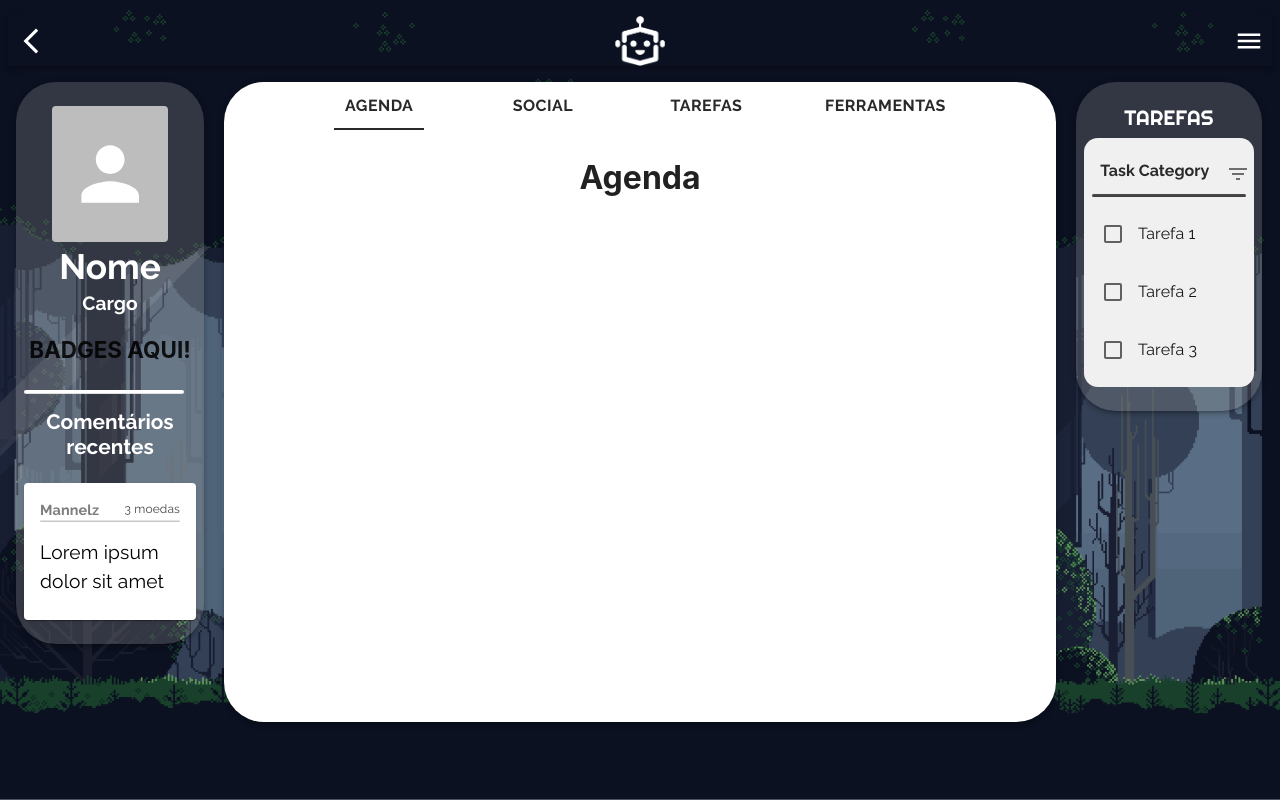
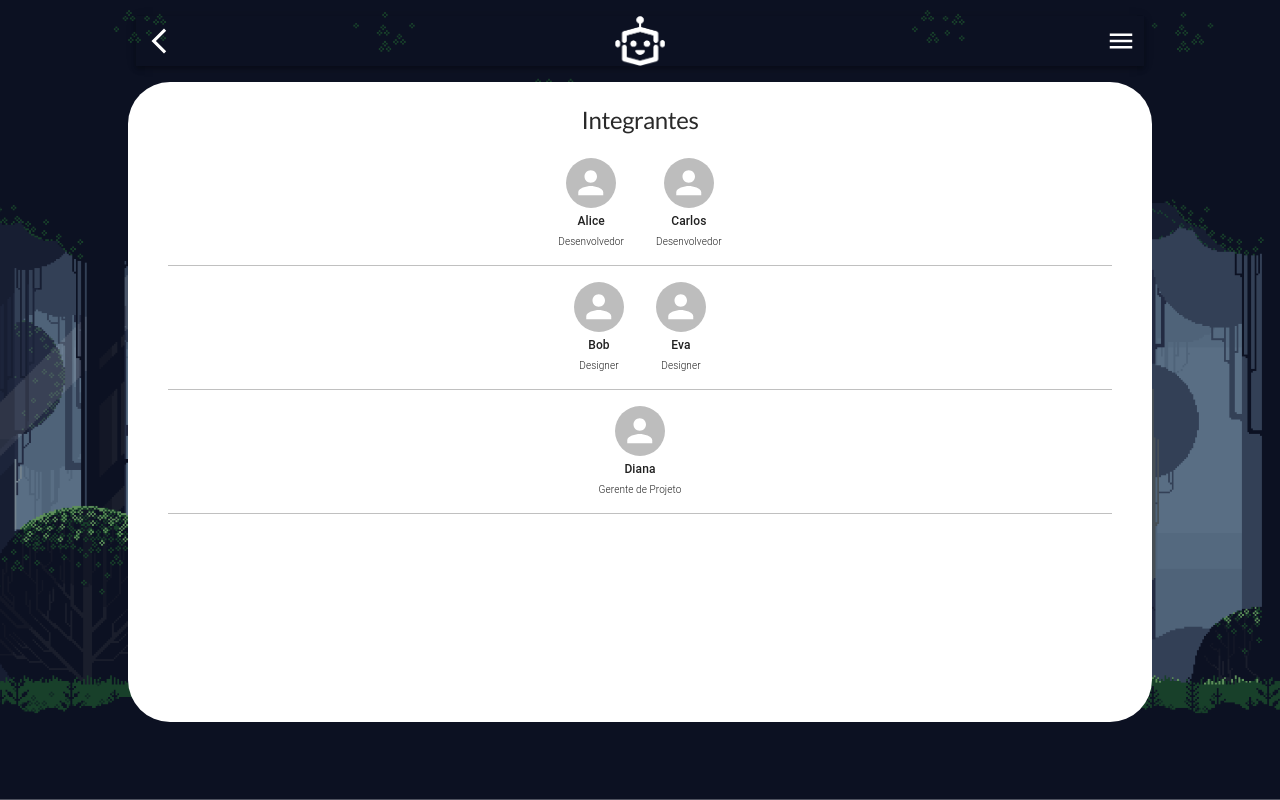
Before and after one commit to vareIIa/ADS-BD, a React (Vite) app: page / in a window 1280 px wide. Built offline with nearby package versions, Linux system fonts and the light colour scheme.

Commit message:
feat: create members list

```diff
--- a/src/App.jsx
+++ b/src/App.jsx
@@ -1,13 +1,17 @@
 import "./App.css";
 import "./assets/fonts/fonts.css";
-import PaginaInicial from "./pages/pagInicial.jsx";
-import PaginaLogin from "./pages/pagLogin.jsx";
+import CustomAppBar from "./components/customAppBar/customAppBar";
+import PaginaInicial from "./pages/pagInicial";
+import PaginaIntegrantes from "./pages/pagIntegrantes";
+import PaginaLogin from "./pages/pagLogin";
 
 function App() {
   return (
     <div className="App">
-      {/* <PaginaLogin /> */}
-      <PaginaInicial />
+      <CustomAppBar />
+      {/* <PaginaLogin />
+      <PaginaInicial /> */}
+      <PaginaIntegrantes />
     </div>
   );
 }
--- /dev/null
+++ b/src/components/membersList/membersList.jsx
@@ -0,0 +1,55 @@
+import { Box, Divider, List, ListItem } from "@mui/material";
+import CustomAvatar from "../customAvatar/customAvatar";
+import { Fragment } from "react";
+
+const MembersList = () => {
+  const funcionarios = [
+    { nome: "Alice", cargo: "Desenvolvedor" },
+    { nome: "Bob", cargo: "Designer" },
+    { nome: "Carlos", cargo: "Desenvolvedor" },
+    { nome: "Diana", cargo: "Gerente de Projeto" },
+    { nome: "Eva", cargo: "Designer" },
+  ];
+
+  const agruparPorCargo = (funcionarios) => {
+    return funcionarios.reduce((acc, funcionario) => {
+      const { cargo } = funcionario;
+      if (!acc[cargo]) {
+        acc[cargo] = [];
+      }
+      acc[cargo].push(funcionario);
+      return acc;
+    }, {});
+  };
+
+  const funcionariosFinal = agruparPorCargo(funcionarios);
+
+  return (
+    <List>
+      {Object.keys(funcionariosFinal).map((cargo) => (
+        <Fragment key={cargo}>
+          <Box
+            display={"flex"}
+            justifyContent={"center"}
+            alignItems={"center"}
+            flexWrap={"wrap"}
+            marginY={1}
+          >
+            {funcionariosFinal[cargo].map((funcionario, index) => (
+              <ListItem key={index} sx={{ width: "auto" }}>
+                <CustomAvatar
+                  agent_name={funcionario.nome}
+                  agent_role={funcionario.cargo}
+                />
+              </ListItem>
+            ))}
+          </Box>
+
+          <Divider sx={{ backgroundColor: "#DADADA" }} />
+        </Fragment>
+      ))}
+    </List>
+  );
+};
+
+export default MembersList;
--- /dev/null
+++ b/src/pages/pagIntegrantes.jsx
@@ -0,0 +1,31 @@
+import { Box, Typography } from "@mui/material";
+import MembersList from "../components/membersList/membersList";
+
+const PaginaIntegrantes = () => {
+  return (
+    <Box
+      bgcolor={"white"}
+      width={"80vw"}
+      height={"80vh"}
+      borderRadius={"42px"}
+      margin={"auto"}
+      paddingX={5}
+      paddingY={3}
+    >
+      <Typography
+        variant="h1"
+        fontFamily={"Lato, sans-serif"}
+        fontSize={"1.5rem"}
+        fontWeight={"extraBold"}
+        color={"#292929"}
+        textAlign={"center"}
+      >
+        Integrantes
+      </Typography>
+
+      <MembersList />
+    </Box>
+  );
+};
+
+export default PaginaIntegrantes;
```
